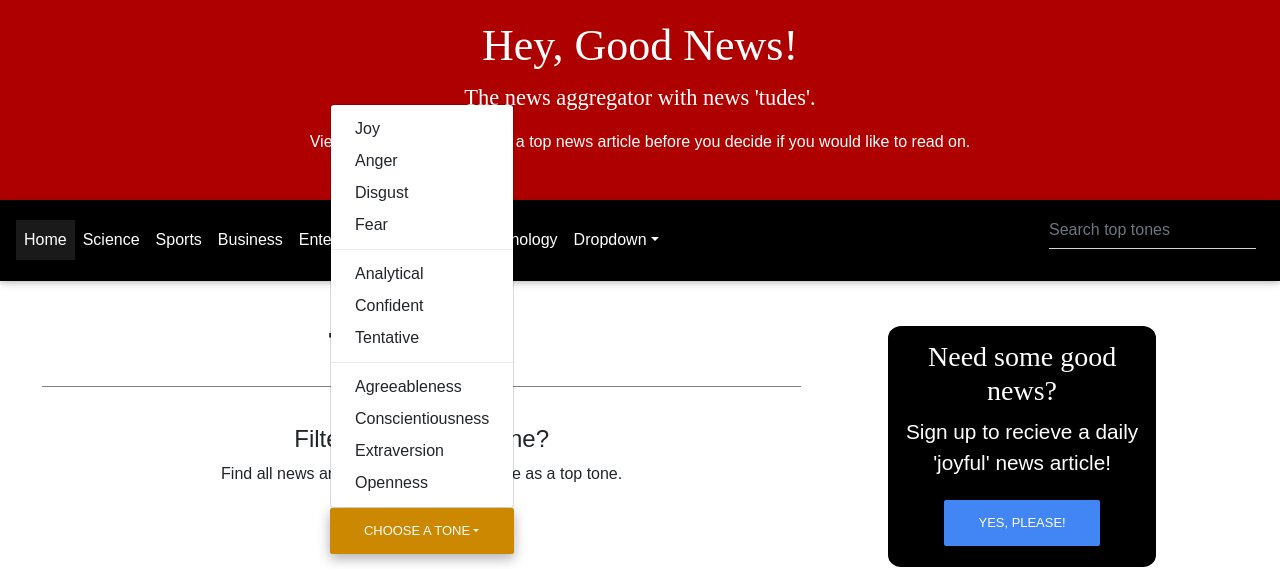
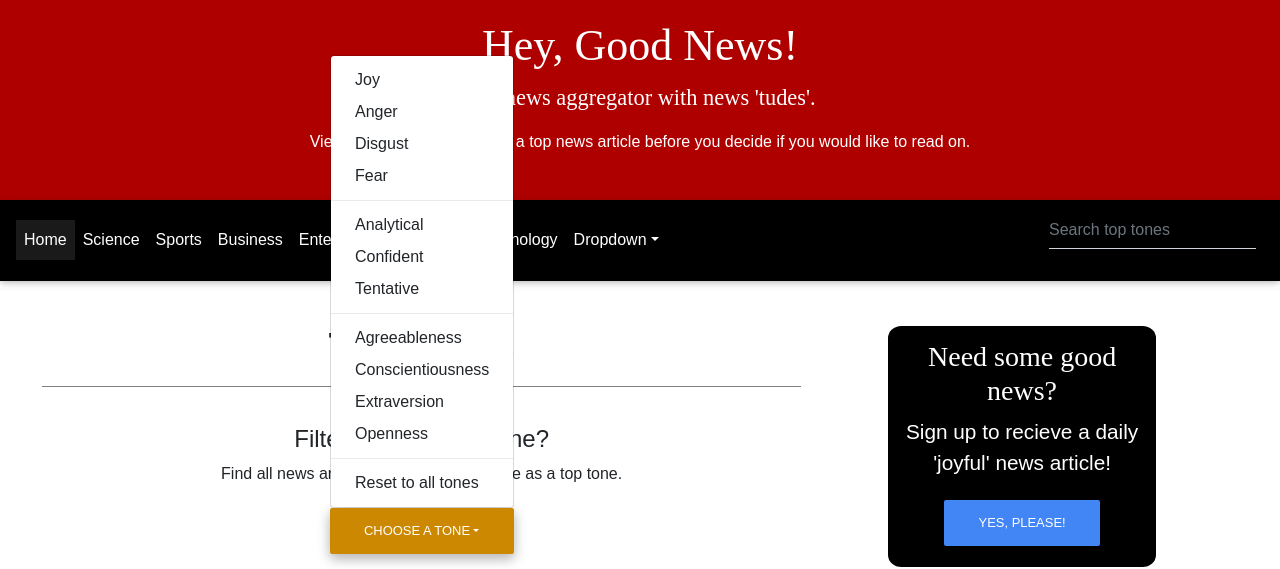
Before and after one commit to annestarley/Hey-Good-News-frontend-, a React (Create React App) app: page /top-news in a window 1280 px wide. Both pictures are taken after a click on the button "CHOOSE A TONE". Shown: the top 569 px of the page. Built offline with nearby package versions, Linux system fonts and the light colour scheme; no server answers; a web font is replaced by a local one.

Commit message:
resets to all chosen tones

```diff
--- a/src/components/news/Article.js
+++ b/src/components/news/Article.js
@@ -97,11 +97,12 @@ const Article = (props) => {
 
   let displayed = ''
   if (props.chosenTone.length) {
-    if (topEmotionalToneName !== props.chosenTone) {
+    if ((topEmotionalToneName || topLanguageToneName || topSocialToneName) !== props.chosenTone) {
       console.log('Nope, no match', props.title)
       displayed = 'no-display'
     }
-    // console.log('YES, there is length');
+  } else {
+    displayed = ''
   }
 
   let date = new Date().toUTCString().split(' ')
--- a/src/components/news/DropdownTone.js
+++ b/src/components/news/DropdownTone.js
@@ -23,6 +23,13 @@ class DropdownPage extends React.Component {
     this.props.setChosenTone(e.target.innerText.toLowerCase())
   }
 
+  reset = () => {
+    this.setState({
+      toneName: 'Choose A Tone'
+    })
+    this.props.resetChosenTone()
+  }
+
   render() {
     return (
       <div>
@@ -44,6 +51,8 @@ class DropdownPage extends React.Component {
             <DropdownItem onClick={this.getTone}>Conscientiousness</DropdownItem>
             <DropdownItem onClick={this.getTone}>Extraversion</DropdownItem>
             <DropdownItem onClick={this.getTone}>Openness</DropdownItem>
+            <DropdownItem divider/>
+            <DropdownItem onClick={this.reset}>Reset to all tones</DropdownItem>
           </DropdownMenu>
         </Dropdown>
       </div>
--- a/src/components/news/TopNews.js
+++ b/src/components/news/TopNews.js
@@ -19,13 +19,23 @@ class TopNews extends React.Component {
     })
   }
 
+  resetChosenTone = () => {
+    this.setState({
+      chosenTone: ''
+    })
+  }
+
   render () {
     return (
       <div>
+        {console.log(this.state)}
         <div className="sort">
           <h4>Filter the news by tone?</h4>
           <p>Find all news articles with the chosen tone as a top tone.</p>
-          <SelectPage setChosenTone={this.setChosenTone}/>
+          <SelectPage
+            setChosenTone={this.setChosenTone}
+            resetChosenTone={this.resetChosenTone}
+          />
         </div>
         <ArticleList
           articles={this.props.articles}
```
